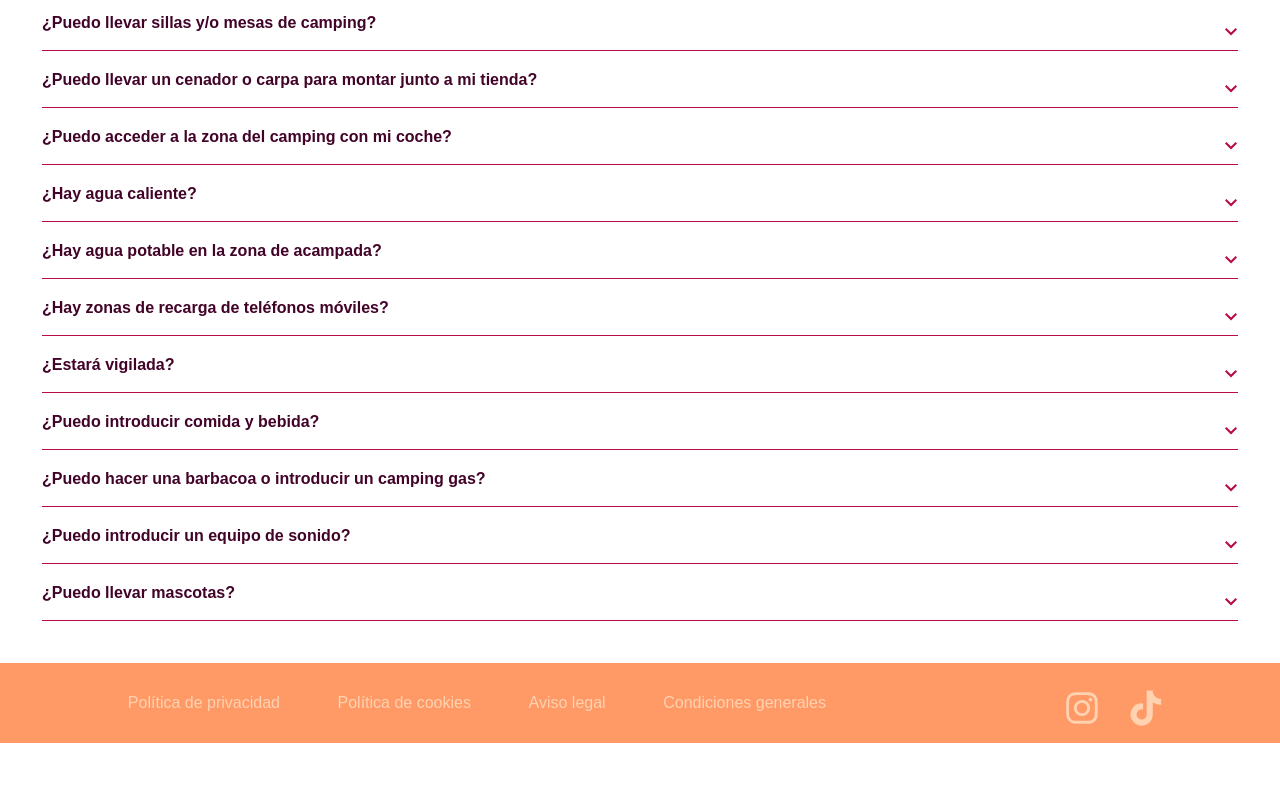
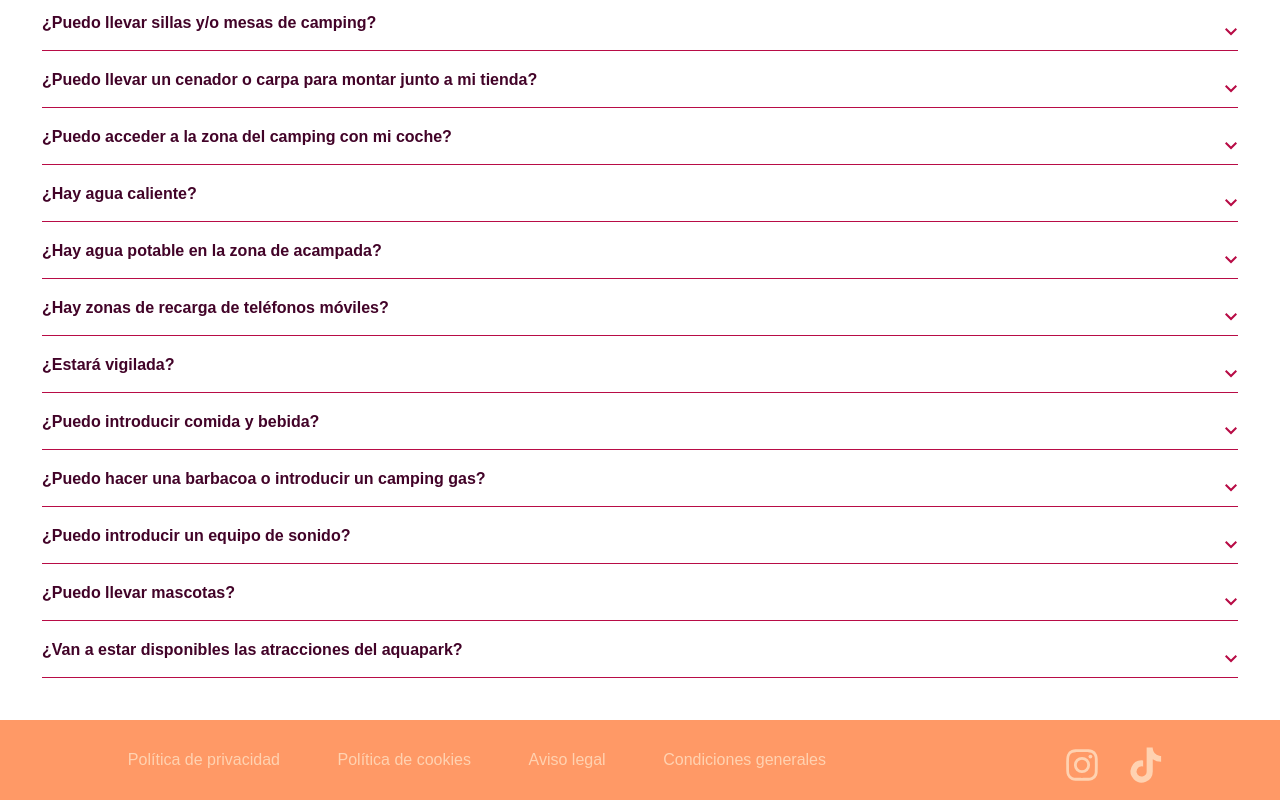
Before and after one commit to AngelPombo/go-electronicfestival, a React (Vite) app: page /camping in a window 1280 px wide. Shown: the part 1470-2270 px from the top of the page. Before the commit the page ends 2213 px from the top, so only its background shows below. Built offline with nearby package versions, Linux system fonts and the light colour scheme; a web font is replaced by a local one.

Commit message:
cambio en carrusel de camping

```diff
--- a/src/components/Camping/Camping.jsx
+++ b/src/components/Camping/Camping.jsx
@@ -21,6 +21,7 @@ function Camping() {
   const [clicked12, setClicked12] = useState(false);
   const [clicked13, setClicked13] = useState(false);
   const [clicked14, setClicked14] = useState(false);
+  const [clicked15, setClicked15] = useState(false);
 
   return (
     <section className='camping-section'>
@@ -118,6 +119,10 @@ function Camping() {
                 <h4 className='label'>¿Puedo llevar mascotas?</h4>
                 <p className='content'><span className='camping-span'>NO.</span> No está permitido ya que podría alterar la convivencia en la zona de acampada.</p>
               </div>
+              <div className={`contenedor ${clicked15 ? "activa" : ""} `} onClick={() => setClicked15(!clicked15)}>
+                <h4 className='label'>¿Van a estar disponibles las atracciones del aquapark?</h4>
+                <p className='content'><span className='camping-span'>NO.</span> Habrá zonas para refrescarse pero el acceso a los toboganes y a las piscinas permanecerán cerrados por seguridad.</p>
+              </div>
               </section>
             </div>
           </div>
```
